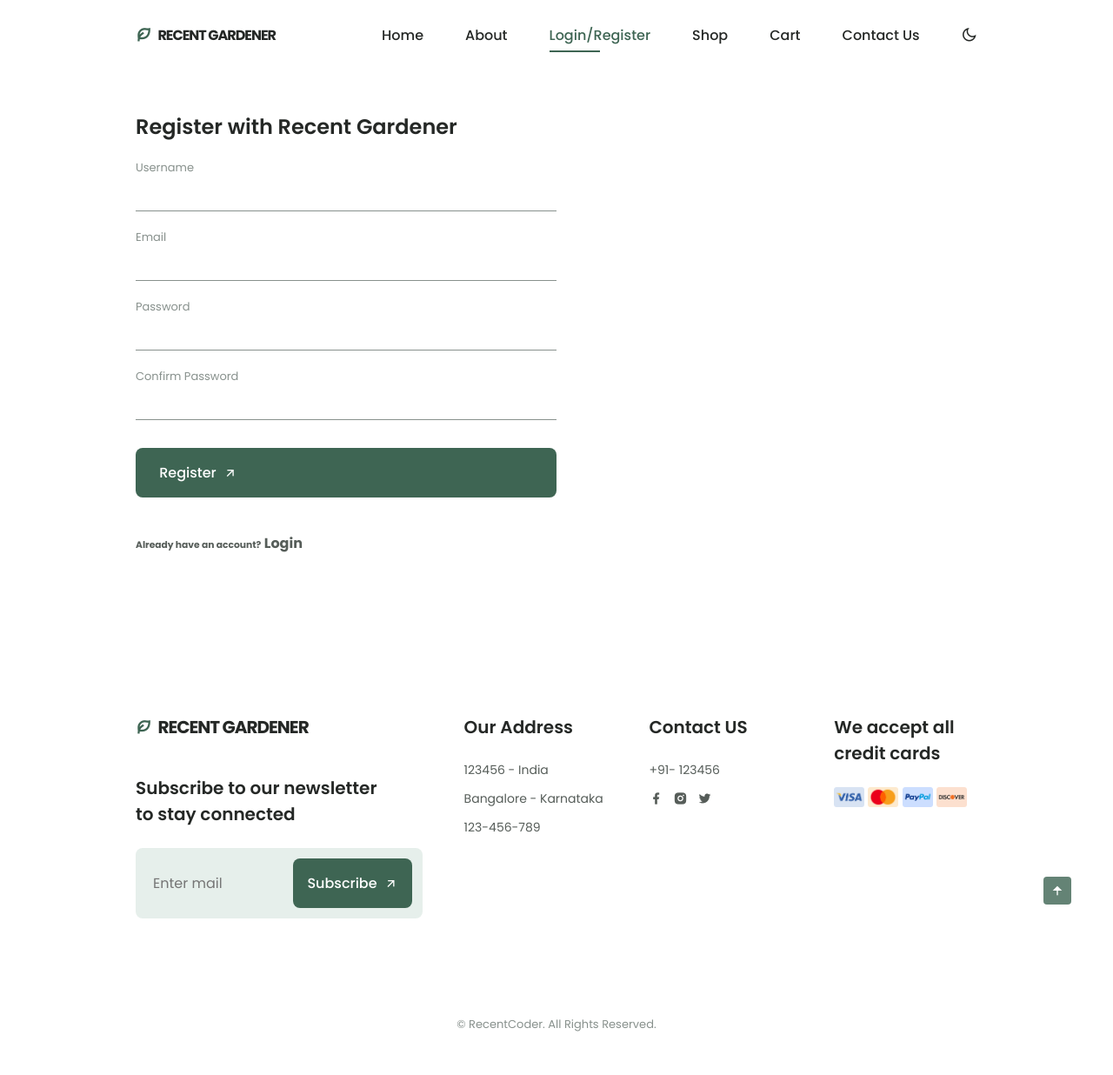
After one commit to Pradeep-coder/dj_plants_website, a Django app: page /register/ in a window 1280 px wide. The commit adds this page. Shown: the whole page at 87% size. Run offline with Django 4.2, Linux system fonts and the light colour scheme; data comes from the database, SQL or seed files in the repository; both versions use the stored data as it was after the commit; some libraries are stand-ins or nearby versions.

Commit message:
workOnCart - code error, ignore the branch

```diff
--- a/plants/plantswebsite/forms.py
+++ b/plants/plantswebsite/forms.py
@@ -1,6 +1,7 @@
 from django import forms
 from django.forms import fields
-from .models import ContactProfile
+from .models import ContactProfile, User
+from django.contrib.auth.forms import UserCreationForm
 
 class ContactProfileForm(forms.ModelForm):
     name = forms.CharField(max_length=100,required=True)
@@ -10,3 +11,12 @@ class ContactProfileForm(forms.ModelForm):
     class Meta:
         model = ContactProfile
         fields = ('name','email','message',)
+
+class CustomUserForm(UserCreationForm):
+    username = forms.CharField(widget=forms.TextInput(attrs={"class":"contact__input"}))
+    email = forms.CharField(widget=forms.TextInput(attrs={"class":"contact__input"}))
+    password1 = forms.CharField(widget=forms.PasswordInput(attrs={"class":"contact__input"}))
+    password2 = forms.CharField(widget=forms.PasswordInput(attrs={"class":"contact__input"}))
+    class Meta:
+        model = User
+        fields = ['username', 'email', 'password1', 'password2']
--- a/plants/plantswebsite/templates/plantswebsite/contact.html
+++ b/plants/plantswebsite/templates/plantswebsite/contact.html
@@ -2,7 +2,7 @@
 {% load static %}
 
 
-{% block title %}Contact Us{% endblock %}
+{% block title %}Recent Gardener | Contact Us{% endblock %}
 {% block decription %}{% endblock %}
 {% block keywords %}{% endblock %}
 
@@ -41,12 +41,12 @@
             {% csrf_token %}
             <div class="contact__inputs">
                 <div class="contact__content">
-                    <input type="email" name="email" placeholder=" " class="contact__input">
+                    <input type="email" name="email" placeholder=" " class="contact__input" required>
                     <label for="" class="contact__label">Email</label>
 
                 </div>
                 <div class="contact__content">
-                    <input type="text" name="name" placeholder=" " class="contact__input">
+                    <input type="text" name="name" placeholder=" " class="contact__input" required>
                     <label for="" class="contact__label">Name</label>
 
                 </div>
--- a/plants/plantswebsite/templates/plantswebsite/index.html
+++ b/plants/plantswebsite/templates/plantswebsite/index.html
@@ -23,6 +23,9 @@ Start Content
                 </h1>
                 <p class="home__description">
                     {{landingscreens.description}}
+                    {% if user.is_authenticated %}
+                     <strong>{{user}}</strong>! Let's begin the journey!
+                    {% endif %}
                 </p>
                 <a href="#products" class="button button--flex">
                     Explore <i class="ri-arrow-right-down-line button__icon"></i>
@@ -152,7 +155,7 @@ Start Content
         <div class="col-auto">
             {% comment %} <a href="{% url 'main:portfolios' %}" class="simpleLink">View all</a> {% endcomment %}
             <a href="{% url 'plantswebsite:shop' %}" class="simpleLink">View all</a>
-          </div>
+        </div>
         <div class="slideshow__container grid">
             {% for s in plants_ss %}
             <article class="slideshow__card">
--- a/plants/plantswebsite/templates/plantswebsite/partials/nav.html
+++ b/plants/plantswebsite/templates/plantswebsite/partials/nav.html
@@ -17,9 +17,15 @@ Start Navigation Bar
                 <li class="nav__item">
                     <a href="#about" class="nav__link">About</a>
                 </li>
-                <li class="nav__item">
-                    <a href="#products" class="nav__link">Products</a>
-                </li>
+                {% if request.user.is_authenticated %}
+                    <li class="nav__item">
+                        <a href="{% url 'plantswebsite:logout' %}" class="nav__link">Logout</a>
+                    </li>
+                {% else %}
+                    <li class="nav__item">
+                        <a href="{% url 'plantswebsite:register' %}" class="nav__link">Login/Register</a>
+                    </li>
+                {% endif %}
                 <li class="nav__item">
                     <a href="{% url 'plantswebsite:shop' %}" class="nav__link">Shop</a>
                 </li>
--- a/plants/plantswebsite/templates/plantswebsite/plants_description.html
+++ b/plants/plantswebsite/templates/plantswebsite/plants_description.html
@@ -2,7 +2,7 @@
 {% load static %}
 
 
-{% block title %}Plants Description{% endblock %}
+{% block title %}Recent Gardener | Plants Description{% endblock %}
 {% block decription %}{% endblock %}
 {% block keywords %}{% endblock %}
 
@@ -10,7 +10,7 @@
 {% block content %}
 <!--==========Plants Description===========-->
 
-<section class="palntsdetail section container" id="palntsdetail">
+<section class="plantsdetail section container" id="plantsdetail">
     <div class="about__container grid">
         <img src="{{plants_object.image.url}}" alt="plantsdetail image" class="about__img">
 
@@ -48,7 +48,7 @@
                 </p>
             </div>
 
-            <a href="#addtocart" class="button button--flex">
+            <a href="{{ object_list.get_add_to_cart_url }}" class="button button--flex">
                 Add to Cart <i class="ri-arrow-right-up-line button__icon"></i>
             </a>
         </div>
--- /dev/null
+++ b/plants/plantswebsite/templates/plantswebsite/register.html
@@ -0,0 +1,69 @@
+{% extends 'plantswebsite/base.html' %}
+{% load static %}
+
+
+{% block title %}Recent Gardener | Register{% endblock %}
+{% block decription %}{% endblock %}
+{% block keywords %}{% endblock %}
+
+
+{% block content %}
+
+{% comment %} {{form.as_p}} {% endcomment %}
+<section class="contact section container" id="register">
+<div class="contact__container grid">
+    <div class="row justify-content-center">
+        <div class="col-md-6">
+            <div class="">
+                <div class="card mt-3 shadow contact__inputs">
+                    <div class="card-body ">
+                        <form action="" method="POST" class="contact__form">
+                            {% csrf_token %}
+                            <div class="contact__inputs">
+                                <div class="text-center">
+                                    <h2> Register with Recent Gardener </h2>
+                                </div>
+                                {% comment %} <hr> {% endcomment %}
+                                <div class="contact__content">
+                                    {{ form.username }}
+                                    <label for="" class="contact__label"> Username </label>
+                                    {% if form.errors.username %}
+                                        <label class="text-danger"> {{ form.errors.username }}</label>
+                                    {% endif %}
+                                </div>
+                                <div class="form-group contact__content">
+                                    {{ form.email }}
+                                    <label for="" class="contact__label"> Email </label>
+                                    {% if form.errors.email %}
+                                        <label class="text-danger"> {{ form.errors.email }}</label>
+                                    {% endif %}
+                                </div>
+                                <div class="form-group contact__content">
+                                    {{ form.password1 }}
+                                    <label for="" class="contact__label"> Password </label>
+                                    {% if form.errors.password1 %}
+                                        <label class="text-danger"> {{ form.errors.password1 }}</label>
+                                    {% endif %}
+                                </div>
+                                <div class="form-group contact__content">
+                                    {{ form.password2 }}
+                                    <label for="" class="contact__label"> Confirm Password </label>
+                                    {% if form.errors.password2 %}
+                                        <label class="text-danger"> {{ form.errors.password2 }}</label>
+                                    {% endif %}
+                                </div>
+                                <button type='submit' class="button button--flex">
+                                    Register
+                                    <i class="ri-arrow-right-up-line button__icon"></i>
+                                </button>
+                            </div>
+                        </form>
+                        <h6>Already have an account?<a href="{% url 'plantswebsite:login' %} " class="footer__social-link"> Login</a></h6>
+                    </div>
+                </div>
+            </div>
+        </div>
+    </div>
+</div>
+</section>
+{%endblock%}
--- a/plants/plantswebsite/templates/plantswebsite/shop.html
+++ b/plants/plantswebsite/templates/plantswebsite/shop.html
@@ -2,7 +2,7 @@
 {% load static %}
 
 
-{% block title %}Shop Now{% endblock %}
+{% block title %}Recent Gardener | Shop Now{% endblock %}
 {% block decription %}{% endblock %}
 {% block keywords %}{% endblock %}
 
--- a/plants/plantswebsite/urls.py
+++ b/plants/plantswebsite/urls.py
@@ -1,5 +1,6 @@
 from django.urls import path
 from plantswebsite import views
+from .views import PlantsDescriptionView, register
 
 app_name = "plantswebsite"
 
@@ -9,6 +10,11 @@ urlpatterns = [
     path('shop/', views.ShopView.as_view(), name="shop"),
 	path('shop/<int:id>/', views.PlantsDescription, name="plantsdescription"),
 	path('home/<int:id>/', views.PlantsDescription, name="plantsdescription"),
+	path('plantsdescription/', PlantsDescriptionView.as_view(), name="pd"),
+	path('add-to-cart/<int:id>/', views.add_to_cart, name="add-to-cart"),
+	path('register/', views.register, name="register"),
+	path('login/', views.loginpage, name="login"),
+	path('logout/', views.logoutpage, name="logout"),
     # path('demo/', views.demo, name="demo"),
 	# path('contact/', views.ContactView.as_view(), name="contact"),
 	# path('portfolio/', views.PortfolioView.as_view(), name="portfolios"),
--- a/plants/plantswebsite/views.py
+++ b/plants/plantswebsite/views.py
@@ -1,9 +1,15 @@
+from multiprocessing import context
+from time import timezone
 from django.http import HttpResponse
-from django.shortcuts import render
+from django.shortcuts import render, get_object_or_404, redirect
 from .models import *
 from .forms import *
+from django.utils import timezone
 from django.views import generic
 from django.contrib import messages
+from django.contrib.auth import authenticate, login, logout
+from django.urls import reverse
+from django.views.generic import ListView, DetailView
 
 # Create your views here.
 class IndexView(generic.TemplateView):
@@ -54,11 +60,67 @@ def PlantsDescription(request, id):
     plants_object = Plants.objects.get(id=id)
     return render(request, 'plantswebsite/plants_description.html', {'plants_object':plants_object})
 
+class PlantsDescriptionView(ListView):
+    model = Plants
+    template_name = "plants_description.html"
+
+def add_to_cart(request, id):
+    item = get_object_or_404(Plants, id=id)
+    order_item = PlantsOrderItem.objects.create(item=item)
+    order_qs = PlantsOrder.objects.filter(user=request.user, ordered=False)
+    if order_qs.exists():
+        order = order_qs[0]
+        #check if the order item is in the order
+        if order.items.filter(item__id=item.id).exists():
+            order_item.quantity += 1
+            order_item.save()
+    else:
+        ordered_date = timezone.now()
+        order = PlantsOrder.objects.create(user=request.user, ordered_date=ordered_date)
+        order.items.add(order_item)
+    return redirect("core:plantsdescription",id=id)
+
+
+def register(request):
+    form = CustomUserForm()
+    if request.method == 'POST':
+        form = CustomUserForm(request.POST)
+        if form.is_valid():
+            form.save()
+            messages.success(request,"Registered Successfully! Login to continue")
+            return redirect('/login')
+    context = {'form':form}
+    return render(request, "plantswebsite/register.html", context)
+
+def loginpage(request):
+    if request.user.is_authenticated:
+        messages.warning(request,"Logged in Already!")
+        return redirect("/home")
+    else:
+        if request.method == 'POST':
+            name = request.POST.get('username')
+            password = request.POST.get('password')
+
+            user = authenticate(request, username=name, password=password)
+            if user is not None:
+                login(request, user)
+                messages.success(request,"Logged in Successfully!")
+                return redirect('/home')
+            else:
+                messages.error(request,"Invalid Username or Password!")
+                return redirect('/login')
+        return render(request, 'plantswebsite/login.html')
+
+def logoutpage(request):
+    if request.user.is_authenticated:
+        logout(request)
+    return redirect("/home")
+
+
 # def ContactProfileView(request):
 #     print(request.POST)
 #     context = {}
 #     return render(request, "plantswebsite/contact.html", context=context)
-
 
 # def demo(request):
 #     landingscreen = LandingScreen.objects.get()
```
Also changed, not shown: plants/plantswebsite/admin.py (+9 -1 lines), plants/plantswebsite/models.py (+28 -1 lines), plants/plantswebsite/templates/plantswebsite/login.html (added, +58 -0 lines), plants/db.sqlite3, plants/plantswebsite/migrations/0005_plantsorderitem_plantsorder.py (added).
